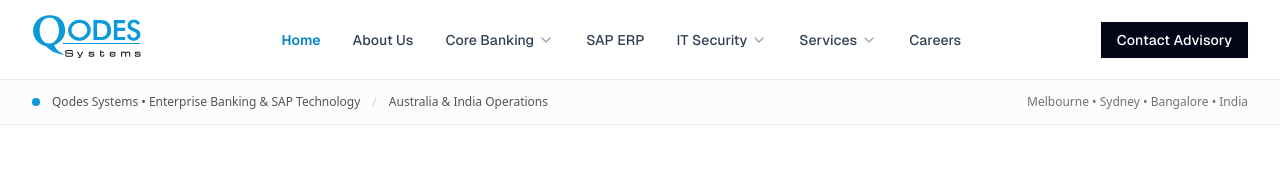
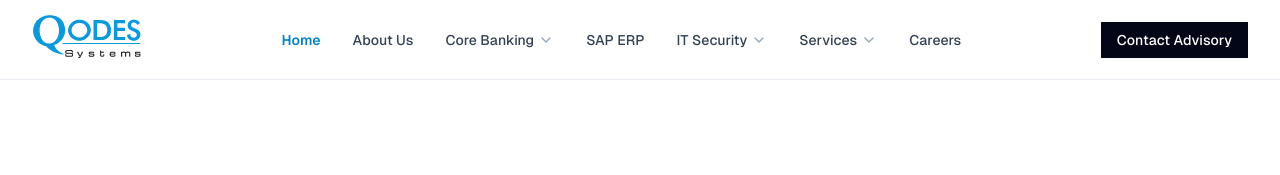
Before and after one commit to aaronaji007/QodesSystems, a Next.js app: page / in a window 1280 px wide. Shown: the top 175 px of the page. Built offline with nearby package versions, Linux system fonts and the light colour scheme; no server answers; the database is empty.

Commit message:
feat(ui): remove top studio header bar from landing page

```diff
--- a/src/app/(main)/_concepts/scandi-concept.tsx
+++ b/src/app/(main)/_concepts/scandi-concept.tsx
@@ -83,21 +83,7 @@ export const ScandiConcept = () => {
 
   return (
     <div className="w-full bg-white text-stone-900 font-sans selection:bg-[#0B99D9]/20">
-
-      {/* 1. STUDIO HEADER */}
-      <div className="border-b border-stone-200/70 px-4 sm:px-8 py-3.5 text-xs text-stone-600 flex flex-wrap items-center justify-between gap-4 font-normal bg-stone-50/50">
-        <div className="flex items-center gap-3">
-          <span className="w-2 h-2 rounded-full bg-[#0B99D9]"></span>
-          <span>Qodes Systems &bull; Enterprise Banking &amp; SAP Technology</span>
-          <span className="text-stone-300">/</span>
-          <span>Australia &amp; India Operations</span>
-        </div>
-        <div className="text-stone-500 font-medium">
-          Melbourne &bull; Sydney &bull; Bangalore &bull; India
-        </div>
-      </div>
-
-      {/* 2. AIRY EXECUTIVE HERO */}
+      {/* 1. AIRY EXECUTIVE HERO */}
       <section className="max-w-7xl mx-auto px-4 sm:px-8 pt-16 pb-20 lg:pt-24 lg:pb-32">
         <div className="grid grid-cols-1 lg:grid-cols-12 gap-12 lg:gap-16 items-center">
 
```
